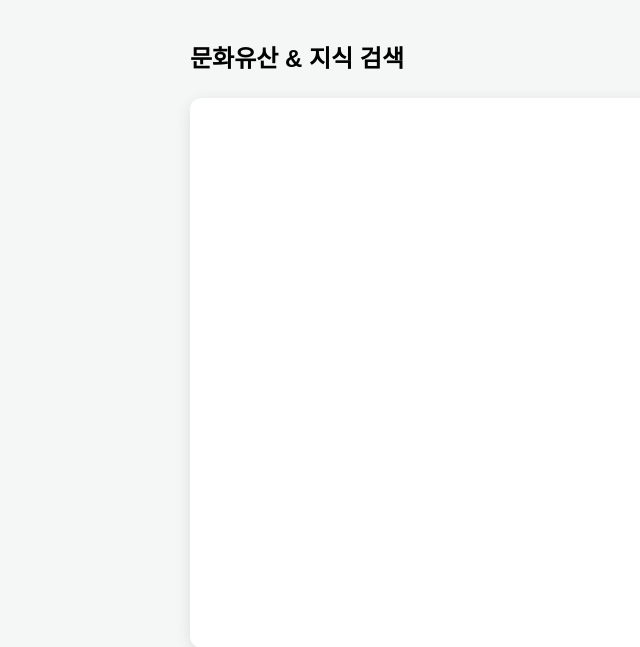
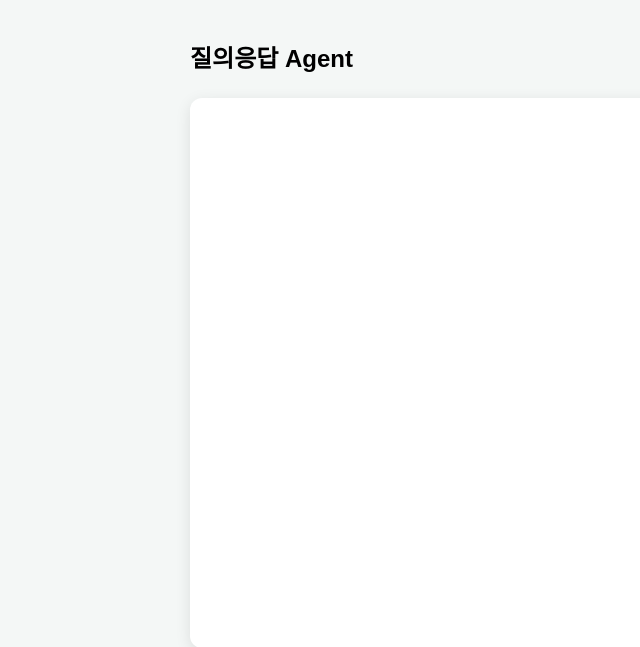
Before and after one commit to hun2286/Langgraph_project, a FastAPI app: page / in a window 1280 px wide. Shown: the top 647 px of the page, without its empty margins (0-640 px from the left). Run offline with FastAPI, Linux system fonts and the light colour scheme.

Commit message:
텍스트 수정

```diff
--- a/templates/index.html
+++ b/templates/index.html
@@ -2,7 +2,7 @@
 <html lang="ko">
 <head>
     <meta charset="UTF-8">
-    <title>AI 지식 에이전트</title>
+    <title>AI 에이전트</title>
     <script src="https://cdn.jsdelivr.net/npm/marked/marked.min.js"></script>
     <style>
         body { font-family: 'Pretendard', sans-serif; max-width: 900px; margin: 40px auto; line-height: 1.6; background-color: #f4f7f6; }
@@ -65,7 +65,7 @@
     </style>
 </head>
 <body>
-    <h2>문화유산 & 지식 검색</h2>
+    <h2>질의응답 Agent</h2>
     <div id="chat-box"></div>
 
     <div class="input-area">
```
